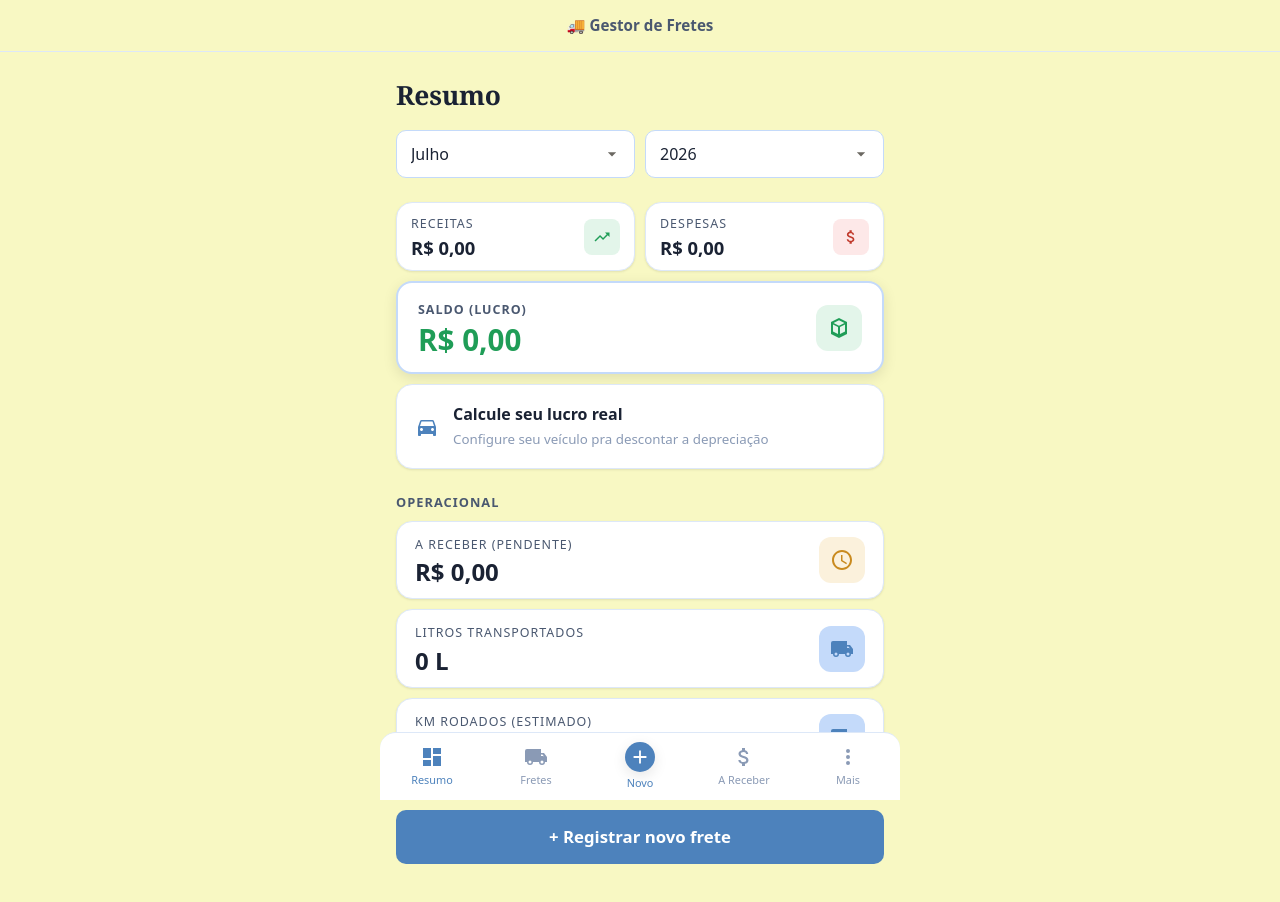
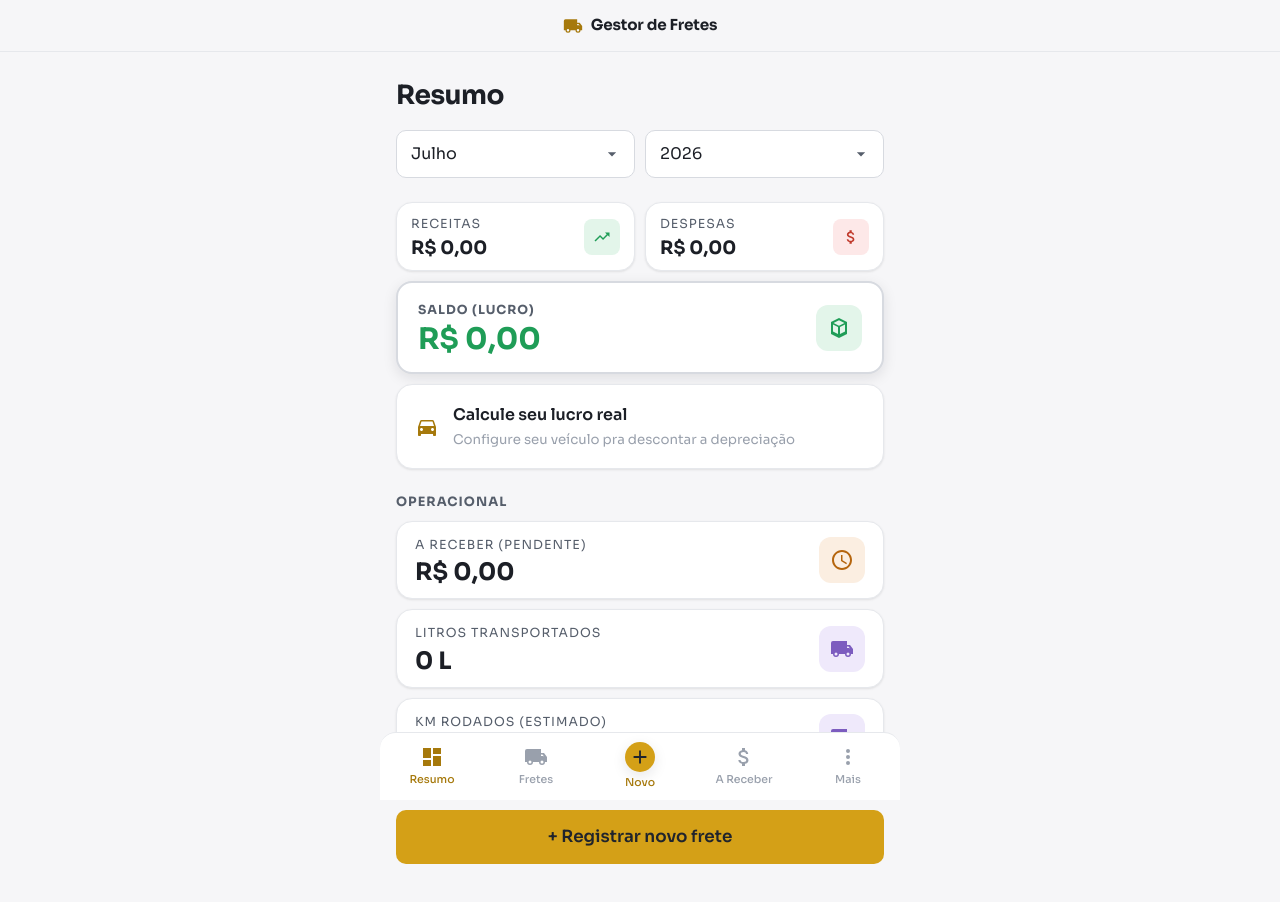
Before and after one commit to nathanmxx/gestor-de-fretes, a plain HTML site: page index.html in a window 1280 px wide. Drawn offline with Linux system fonts and the light colour scheme.

Commit message:
redesign: nova paleta mostarda, tipografia Sora e remoção de emojis
Baseado no brand kit do usuário (não copiado 100%):
- Tipografia: Sora em todo o app (topbar, títulos, corpo), substitui a serif Georgia
- Cor de marca: mostarda (#D4A017) no lugar do azul; nova cor secundária roxa
  para métricas neutras (km, litros); fundo migrado de amarelo pastel para
  cinza frio, mantendo verde/vermelho/laranja para os estados semânticos
- Contraste: textos e ícones sobre fundo mostarda usam --on-primary (escuro)
  em vez de branco, e --primary-strong (mostarda mais escura) para texto/ícone
  sobre fundo claro (aba ativa, logo do topbar)
- Emojis removidos de toda a interface: topbar ganha um ícone SVG de marca;
  estados vazios (Fretes, A Receber, Abastecimentos) usam ícones SVG em
  círculo colorido no lugar do emoji; títulos de seção e switch Pago/Pendente
  perderam os emojis/símbolos decorativos

```diff
--- a/assets/css/base.css
+++ b/assets/css/base.css
@@ -31,9 +31,19 @@ body {
   z-index: 20;
 }
 .topbar__brand {
-  font-weight: 600;
+  display: flex;
+  align-items: center;
+  gap: 8px;
+  font-weight: 700;
   font-size: 0.95rem;
-  color: var(--text-soft);
+  letter-spacing: -0.01em;
+  color: var(--text);
+}
+.topbar__logo {
+  width: 20px;
+  height: 20px;
+  flex-shrink: 0;
+  fill: var(--primary-strong);
 }
 
 /* ---- Área das telas ---- */
@@ -72,26 +82,26 @@ body {
   transition: color 0.15s;
 }
 .tab svg { width: 24px; height: 24px; fill: currentColor; }
-.tab.is-active { color: var(--primary); }
+.tab.is-active { color: var(--primary-strong); }
 
 /* Botão central destacado (Novo frete) */
-.tab--cta { color: var(--primary); }
+.tab--cta { color: var(--primary-strong); }
 .tab--cta svg {
   width: 30px; height: 30px;
   background: var(--primary);
-  fill: #fff;
+  fill: var(--on-primary);
   border-radius: var(--radius-pill);
   padding: 4px;
   box-shadow: var(--shadow-lift);
 }
-.tab--cta.is-active svg { background: #3a6a9e; }
+.tab--cta.is-active svg { background: var(--primary-strong); }
 
 /* Título grande no topo de cada tela */
 .page-title {
   font-family: var(--font-display);
   font-size: 1.65rem;
-  font-weight: 600;
-  letter-spacing: -0.3px;
+  font-weight: 700;
+  letter-spacing: -0.02em;
   margin: 0 0 var(--gap);
   color: var(--text);
 }
--- a/assets/css/components.css
+++ b/assets/css/components.css
@@ -45,10 +45,10 @@
   flex-shrink: 0;
 }
 .metric__icon svg { width: 24px; height: 24px; }
-.icon-coral    { background: var(--primary-soft); color: var(--primary); }
+.icon-coral    { background: var(--secundario-soft); color: var(--secundario); }
 .icon-verde    { background: var(--positivo-soft); color: var(--positivo); }
 .icon-amarelo  { background: var(--alerta-soft); color: var(--alerta); }
-.icon-negativo { background: #fde8e8; color: var(--negativo); }
+.icon-negativo { background: var(--negativo-soft); color: var(--negativo); }
 .metric__icon svg { fill: currentColor; }
 
 /* Linha dupla: dois cards compactos lado a lado (ex: Receitas | Despesas) */
@@ -174,8 +174,8 @@
   transition: transform 0.06s, filter 0.15s;
 }
 .btn:active { transform: scale(0.98); }
-.btn--primary { background: var(--primary); color: #fff; }
-.btn--primary:hover { filter: brightness(1.05); }
+.btn--primary { background: var(--primary); color: var(--on-primary); }
+.btn--primary:hover { background: var(--primary-strong); }
 .btn--ghost { background: var(--surface); color: var(--text); border: 1px solid var(--border-strong); }
 .btn--danger { background: transparent; color: var(--negativo); }
 .btn--block { width: 100%; }
@@ -240,7 +240,13 @@
   padding: 48px 20px;
   color: var(--text-faint);
 }
-.vazio__emoji { font-size: 3rem; margin-bottom: 12px; }
+.vazio__icone {
+  width: 64px; height: 64px;
+  margin: 0 auto 14px;
+  border-radius: 50%;
+  display: grid; place-items: center;
+}
+.vazio__icone svg { width: 28px; height: 28px; fill: currentColor; }
 .vazio p { margin: 4px 0; }
 
 /* ---- Seção / título de bloco ---- */
@@ -272,7 +278,7 @@
   font-size: 1rem;
   font-family: inherit;
 }
-.menu-item svg { width: 24px; height: 24px; fill: var(--primary); flex-shrink: 0; }
+.menu-item svg { width: 24px; height: 24px; fill: var(--primary-strong); flex-shrink: 0; }
 .menu-item__txt strong { display: block; font-weight: 600; }
 .menu-item__txt small { color: var(--text-faint); }
 
--- a/assets/css/variables.css
+++ b/assets/css/variables.css
@@ -5,31 +5,40 @@
    ============================================================ */
 :root {
   /* Cores de fundo e superfície */
-  --bg:            #f8f8c3;   /* fundo geral (amarelo pastel suave) */
+  --bg:            #f6f6f8;   /* fundo geral — cinza frio bem claro */
   --surface:       #ffffff;   /* cartões brancos */
-  --surface-2:     #fdfdf5;   /* cartões secundários */
+  --surface-2:     #f0f1f3;   /* cartões secundários */
 
   /* Texto */
-  --text:          #1a2233;   /* texto principal (azul muito escuro) */
-  --text-soft:     #4a5870;   /* texto secundário / rótulos */
-  --text-faint:    #8a9ab5;   /* texto bem suave */
+  --text:          #1c1f26;   /* texto principal (cinza-azulado quase preto) */
+  --text-soft:     #565e6b;   /* texto secundário / rótulos */
+  --text-faint:    #99a0ac;   /* texto bem suave */
 
-  /* Cores de marca / estados */
-  --primary:       #4d82bc;   /* azul principal */
-  --primary-soft:  #c4dafa;   /* azul bem claro (fundos suaves) */
+  /* Cor de marca: mostarda */
+  --primary:         #d4a017; /* mostarda — fundo de botões e destaques */
+  --primary-strong:  #a6790c; /* mostarda escura — texto/ícone sobre fundo claro, hover */
+  --primary-soft:    #faf0d6; /* mostarda bem clara — fundos suaves, foco */
+  --on-primary:      #20242c; /* texto/ícone sobre fundo mostarda */
+
+  /* Cor secundária: roxo (métricas neutras — km, litros, contadores) */
+  --secundario:      #7c5cbf;
+  --secundario-soft: #efe9fb;
+
+  /* Estados semânticos */
   --positivo:      #1f9d57;   /* verde (lucro, pago, saldo positivo) */
   --positivo-soft: #e3f5ea;
   --negativo:      #c0392b;   /* vermelho (gastos, saldo negativo) */
-  --alerta:        #c98a1e;   /* amarelo/laranja (pendente) */
-  --alerta-soft:   #fbf1dc;
+  --negativo-soft: #fde8e8;
+  --alerta:        #b5650d;   /* laranja queimado (pendente) */
+  --alerta-soft:   #fbeee1;
 
   /* Bordas e linhas */
-  --border:        #dde8f8;   /* azul bem claro */
-  --border-strong: #c4dafa;   /* azul claro mais forte */
+  --border:        #e6e8ec;
+  --border-strong: #d7dae0;
 
   /* Sombra dos cartões */
-  --shadow:        0 1px 3px rgba(0,0,0,0.06), 0 1px 2px rgba(0,0,0,0.04);
-  --shadow-lift:   0 4px 14px rgba(0,0,0,0.10);
+  --shadow:        0 1px 3px rgba(20,20,25,0.06), 0 1px 2px rgba(20,20,25,0.04);
+  --shadow-lift:   0 4px 14px rgba(20,20,25,0.10);
 
   /* Arredondamento */
   --radius:        16px;
@@ -42,8 +51,8 @@
   --gap-lg:        24px;
 
   /* Tipografia */
-  --font-body:     system-ui, -apple-system, "Segoe UI", Roboto, sans-serif;
-  --font-display:  Georgia, "Times New Roman", serif;
+  --font-body:     'Sora', system-ui, -apple-system, "Segoe UI", Roboto, sans-serif;
+  --font-display:  'Sora', system-ui, -apple-system, "Segoe UI", Roboto, sans-serif;
 
   /* Layout */
   --max-width:     520px;     /* largura máxima (centraliza no desktop) */
--- a/assets/js/views/abastecimento.js
+++ b/assets/js/views/abastecimento.js
@@ -74,7 +74,7 @@ export function render() {
     <div class="section-title">Histórico</div>
     ${lista.length
       ? `<div class="lista">${lista.map(cardAbast).join('')}</div>`
-      : `<div class="vazio"><div class="vazio__emoji">⛽</div><p><strong>Sem abastecimentos ainda</strong></p></div>`}
+      : `<div class="vazio"><div class="vazio__icone icon-coral">${ICON_FUEL}</div><p><strong>Sem abastecimentos ainda</strong></p></div>`}
   `;
 }
 
--- a/assets/js/views/frete.js
+++ b/assets/js/views/frete.js
@@ -91,9 +91,9 @@ export function render() {
         <label class="field__label">Situação do pagamento</label>
         <div class="switch-pago">
           <input type="radio" name="pago" id="pago-sim" value="sim" ${f?.pago ? 'checked' : ''}>
-          <label for="pago-sim">✓ Pago</label>
+          <label for="pago-sim">Pago</label>
           <input type="radio" name="pago" id="pago-nao" value="nao" ${!f?.pago ? 'checked' : ''}>
-          <label for="pago-nao">⏳ Pendente</label>
+          <label for="pago-nao">Pendente</label>
         </div>
       </div>
 
--- a/assets/js/views/fretes.js
+++ b/assets/js/views/fretes.js
@@ -7,7 +7,7 @@ import { brl, numero, dataBr } from '../utils/format.js';
 import { calcularFrete } from '../models/frete.js';
 import { filtro, seletorMesAnoHtml, ligarSeletorMesAno, noMesFiltro } from '../state.js';
 import { escapeHtml, toast } from '../utils/ui.js';
-import { ICON_CHECK, ICON_EDIT, ICON_TRASH } from '../utils/icons.js';
+import { ICON_CHECK, ICON_EDIT, ICON_TRASH, ICON_CAIXA } from '../utils/icons.js';
 
 function cardFrete(f) {
   const valor = calcularFrete(f.litros, f.preco);
@@ -39,7 +39,7 @@ function cardFrete(f) {
 function estadoVazio() {
   return `
     <div class="vazio">
-      <div class="vazio__emoji">📦</div>
+      <div class="vazio__icone icon-coral">${ICON_CAIXA}</div>
       <p><strong>Nenhum frete neste mês</strong></p>
       <p>Toque em "Novo frete" pra registrar o primeiro.</p>
     </div>`;
--- a/assets/js/views/receber.js
+++ b/assets/js/views/receber.js
@@ -7,7 +7,7 @@ import { fretes } from '../db.js';
 import { brl, numero, dataBr } from '../utils/format.js';
 import { calcularFrete } from '../models/frete.js';
 import { escapeHtml, toast } from '../utils/ui.js';
-import { ICON_RELOGIO } from '../utils/icons.js';
+import { ICON_RELOGIO, ICON_CHECK } from '../utils/icons.js';
 
 function listarPendentes() {
   return fretes.listar()
@@ -36,7 +36,7 @@ function card(f) {
 function vazio() {
   return `
     <div class="vazio">
-      <div class="vazio__emoji">✅</div>
+      <div class="vazio__icone icon-verde">${ICON_CHECK}</div>
       <p><strong>Tudo recebido!</strong></p>
       <p>Nenhum frete pendente no momento.</p>
     </div>`;
--- a/assets/js/views/veiculo.js
+++ b/assets/js/views/veiculo.js
@@ -23,7 +23,7 @@ export function render() {
     </p>
 
     <form class="form" id="form-veiculo" novalidate>
-      <div class="section-title" style="margin-top:0">🚛 Caminhão</div>
+      <div class="section-title" style="margin-top:0">Caminhão</div>
 
       <div class="field">
         <label class="field__label" for="valorCompra">Valor de compra (ou valor atual)</label>
@@ -38,7 +38,7 @@ export function render() {
         <input class="input" type="number" id="vidaUtilKm" inputmode="numeric" min="0" value="${v.vidaUtilKm || ''}" placeholder="Ex: 1000000" />
       </div>
 
-      <div class="section-title">🛞 Pneus</div>
+      <div class="section-title">Pneus</div>
 
       <div class="field">
         <label class="field__label" for="precoJogoPneus">Preço do jogo completo de pneus</label>
--- a/index.html
+++ b/index.html
@@ -3,9 +3,13 @@
 <head>
   <meta charset="UTF-8" />
   <meta name="viewport" content="width=device-width, initial-scale=1.0, maximum-scale=1.0" />
-  <meta name="theme-color" content="#f4f3f0" />
+  <meta name="theme-color" content="#f6f6f8" />
   <meta name="description" content="Gestor de Fretes — controle simples de fretes, ganhos e gastos para motoristas." />
   <title>Gestor de Fretes</title>
+
+  <link rel="preconnect" href="https://fonts.googleapis.com" />
+  <link rel="preconnect" href="https://fonts.gstatic.com" crossorigin />
+  <link href="https://fonts.googleapis.com/css2?family=Sora:wght@400;500;600;700&display=swap" rel="stylesheet" />
 
   <link rel="stylesheet" href="assets/css/variables.css" />
   <link rel="stylesheet" href="assets/css/base.css" />
@@ -14,7 +18,10 @@
 <body>
   <!-- Cabeçalho -->
   <header class="topbar">
-    <span class="topbar__brand">🚚 Gestor de Fretes</span>
+    <span class="topbar__brand">
+      <svg class="topbar__logo" viewBox="0 0 24 24" aria-hidden="true"><path d="M20 8h-3V4H3a2 2 0 0 0-2 2v11h2a3 3 0 0 0 6 0h6a3 3 0 0 0 6 0h2v-5l-3-4zM6 18.5A1.5 1.5 0 1 1 7.5 17 1.5 1.5 0 0 1 6 18.5zm12 0A1.5 1.5 0 1 1 19.5 17 1.5 1.5 0 0 1 18 18.5zm1-7.5h-2V9.5h1.5l1.5 2z"/></svg>
+      Gestor de Fretes
+    </span>
   </header>
 
   <!-- As telas são desenhadas aqui pelo router -->
```
